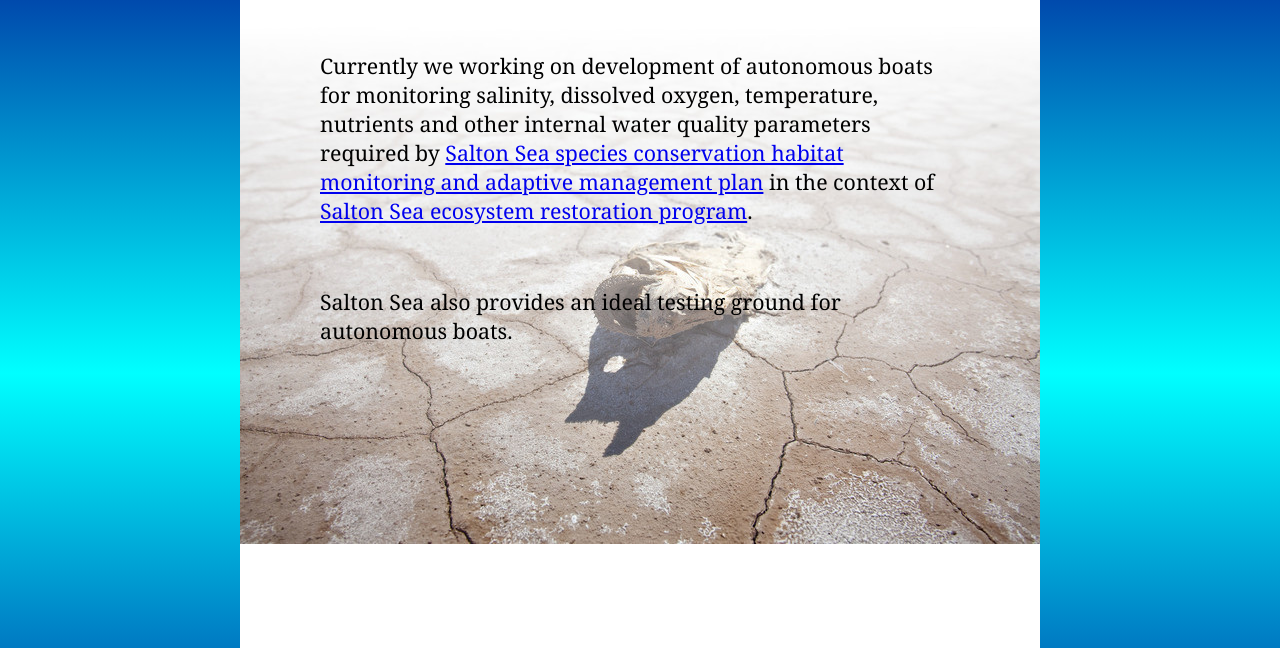
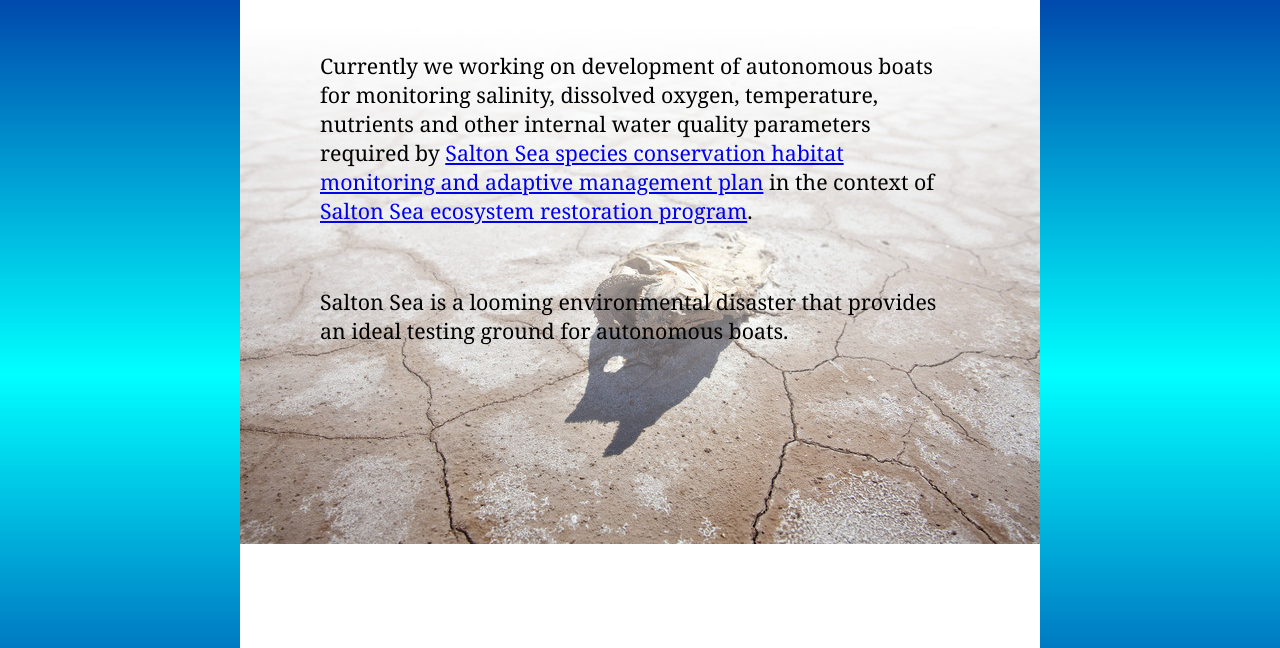
Before and after one commit to pavelbobov/pavelbobov.github.io, a plain HTML site: page saltonsea.html in a window 1280 px wide. Shown: the part 152-800 px from the top of the page. Drawn offline with Linux system fonts and the light colour scheme.

Commit message:
Updated saltonsea.html

```diff
--- a/saltonsea.html
+++ b/saltonsea.html
@@ -27,7 +27,7 @@
 		</header>
 		<div class="center_p saltonsea">
 			<p>Currently we working on development of autonomous boats for monitoring salinity, dissolved oxygen, temperature, nutrients and other internal water quality parameters required by <a href="http://www.water.ca.gov/saltonsea/docs/salton_MAMP.pdf">Salton Sea species conservation habitat monitoring and adaptive management plan</a> in the context of <a href="http://www.water.ca.gov/saltonsea/">Salton Sea ecosystem restoration program</a>.</p>
-			<p>Salton Sea also provides an ideal testing ground for autonomous boats.</p>
+			<p>Salton Sea is a looming environmental disaster that provides an ideal testing ground for autonomous boats.</p>
 		</div>
 	</div>
 </div>
```
